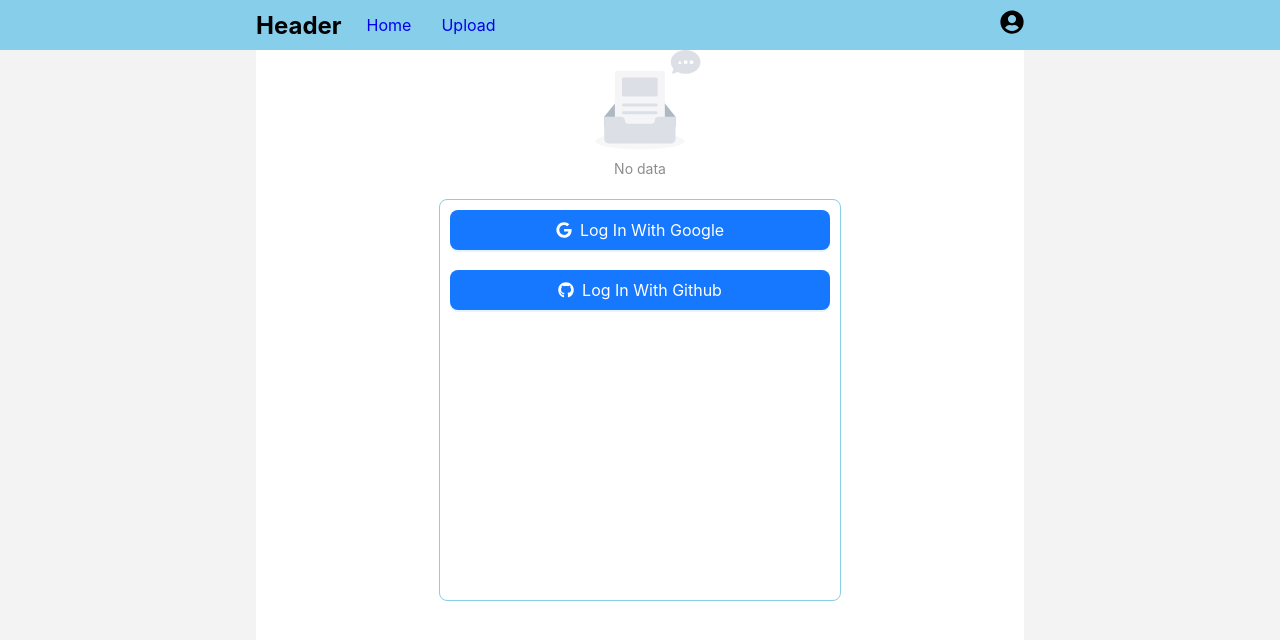
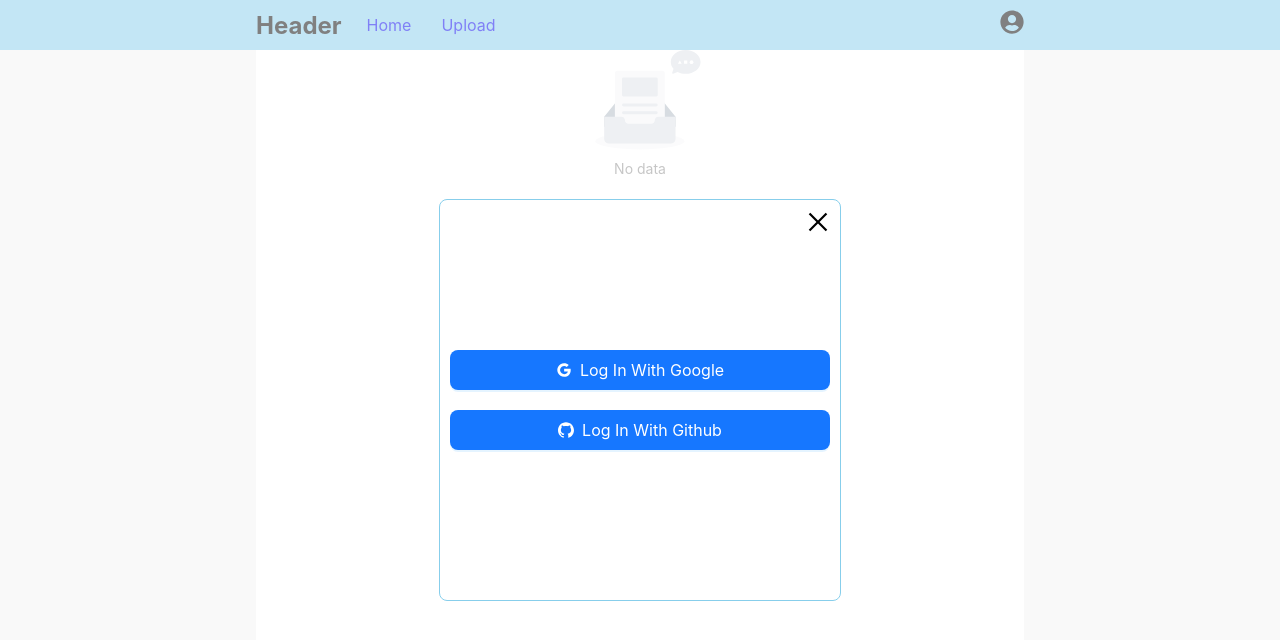
Before and after one commit to Squarecat-meow/portfolio-1, a React (Create React App) app: page /#/ in a window 1280 px wide. Both pictures are taken after a click on the icon 1012 px from the left and 22 px from the top of the page. Shown: the top 640 px of the page. Built offline with nearby package versions, Linux system fonts and the light colour scheme; no server answers; the database is empty.

Commit message:
styling login modal

```diff
--- a/src/components/layout/Login/LoginPopup/LoginModal.css
+++ b/src/components/layout/Login/LoginPopup/LoginModal.css
@@ -1,7 +1,16 @@
+.login-background {
+  background-color: rgba(255, 255, 255, 0.5);
+  width: 100%;
+  height: 100vh;
+  position: absolute;
+  left: 0;
+  top: 0;
+}
+
 .login-container {
   width: 400px;
   height: 400px;
-  z-index: auto;
+  z-index: 0;
   position: fixed;
   top: 50%;
   left: 50%;
@@ -15,6 +24,15 @@
   border-radius: 8px;
 }
 
+.button-div {
+  display: flex;
+  flex-direction: column;
+  justify-content: center;
+  width: inherit;
+  height: 400px;
+  position: absolute;
+}
+
 .login-container Button {
   margin: 10px;
 }
--- a/src/components/layout/Login/LoginPopup/LoginModal.jsx
+++ b/src/components/layout/Login/LoginPopup/LoginModal.jsx
@@ -1,7 +1,11 @@
 import React, { useState } from "react";
 
 import { Button } from "antd";
-import { FaGoogle, FaGithub } from "react-icons/fa";
+import {
+  GoogleOutlined,
+  GithubOutlined,
+  CloseOutlined,
+} from "@ant-design/icons";
 
 import { signInWithPopup, GoogleAuthProvider } from "firebase/auth";
 import { auth } from "../../../../config/firebase";
@@ -11,7 +15,9 @@ import { upLogin } from "../../../../modules/UserLoginSlice";
 import "./LoginModal.css";
 import { useDispatch } from "react-redux";
 
-const LoginModal = () => {
+import { AnimatePresence, motion } from "framer-motion";
+
+const LoginModal = ({ setModal }) => {
   const [loginInfo, setLoginInfo] = useState([]);
   const dispatch = useDispatch();
 
@@ -30,18 +36,31 @@ const LoginModal = () => {
   };
 
   return (
+    <div className="login-background">
       <div className="login-container">
+        <CloseOutlined
+          style={{
+            marginTop: "10px",
+            marginRight: "10px",
+            alignSelf: "flex-end",
+            zIndex: "2",
+          }}
+          onClick={() => setModal(false)}
+        />
+        <div className="button-div">
           <Button
             type="primary"
-        icon={<FaGoogle />}
+            icon={<GoogleOutlined />}
             size="large"
             onClick={handleGoogleLogin}
           >
             Log In With Google
           </Button>
-      <Button type="primary" icon={<FaGithub />} size="large">
+          <Button type="primary" icon={<GithubOutlined />} size="large">
             Log In With Github
           </Button>
+        </div>
+      </div>
     </div>
   );
 };
--- a/src/components/layout/Login/WhenNotLoggedin.jsx
+++ b/src/components/layout/Login/WhenNotLoggedin.jsx
@@ -2,6 +2,7 @@ import React, { useState } from "react";
 
 import { FaUserCircle } from "react-icons/fa";
 import LoginModal from "./LoginPopup/LoginModal";
+import { AnimatePresence, motion } from "framer-motion";
 
 const WhenNotLoggedin = () => {
   const [modal, setModal] = useState(false);
@@ -9,8 +10,19 @@ const WhenNotLoggedin = () => {
   return (
     <div>
       <div>
-        <FaUserCircle onClick={() => setModal(true)} />
-        {modal && <LoginModal />}
+        <FaUserCircle onClick={() => setModal(!modal)} />
+        <AnimatePresence>
+          {modal && (
+            <motion.div
+              initial={{ opacity: 0 }}
+              animate={{ opacity: 1 }}
+              transition={{ duration: 0.2 }}
+              exit={{ opacity: 0 }}
+            >
+              <LoginModal setModal={setModal} />
+            </motion.div>
+          )}
+        </AnimatePresence>
       </div>
     </div>
   );
--- a/src/components/routers/TrackChild/AudioPlayer/AudioPlayer.css
+++ b/src/components/routers/TrackChild/AudioPlayer/AudioPlayer.css
@@ -7,6 +7,7 @@
 .waveform-div {
   margin-left: 10px;
   width: inherit;
+  z-index: 0;
 }
 
 .playpause-button {
```
Lines whose indentation alone changed are shown as unchanged.
